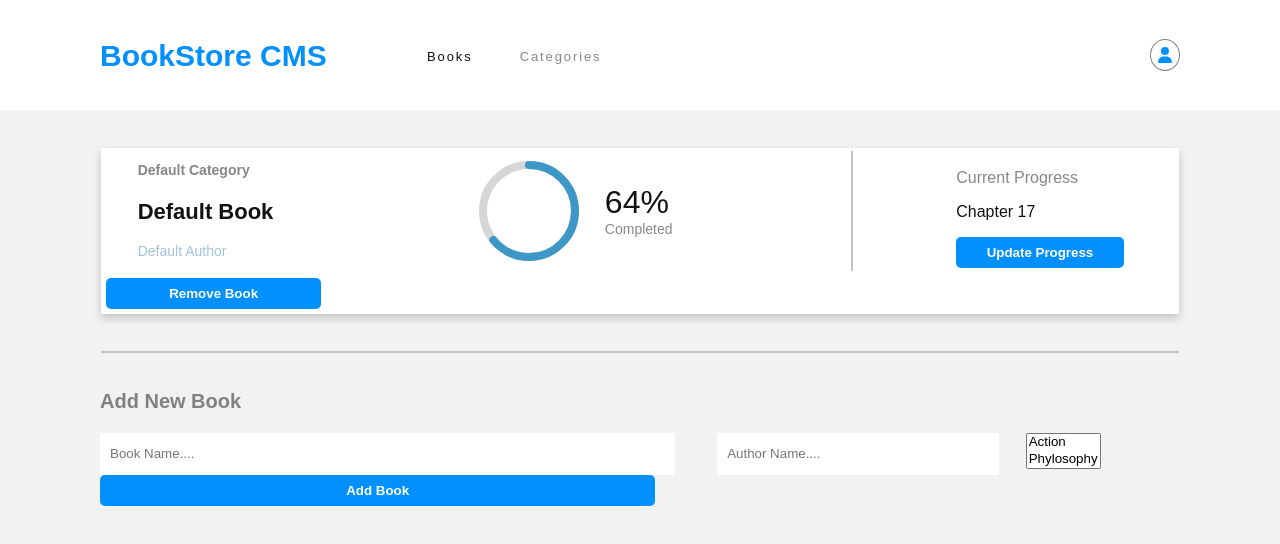
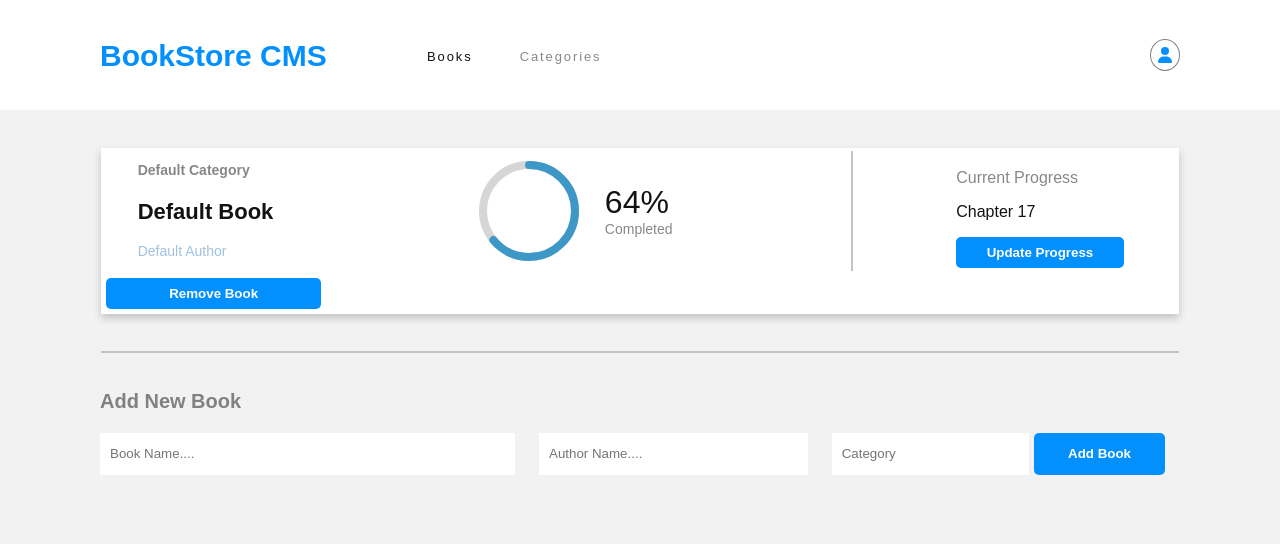
Before and after one commit to Tufahel/book-store, a React (Create React App) app: page / in a window 1280 px wide. Shown: the top 544 px of the page. Built offline with nearby package versions, Linux system fonts and the light colour scheme.

Commit message:
category input field basic style

```diff
--- a/src/components/AddBook/AddBook.css
+++ b/src/components/AddBook/AddBook.css
@@ -14,7 +14,7 @@ form {
 
 .inputs {
   display: grid;
-  grid-template-columns: 2fr 1fr 0.5fr;
+  grid-template-columns: 1.5fr 1fr 0.5fr 0.5fr;
 }
 
 input {
--- a/src/components/AddBook/AddBook.js
+++ b/src/components/AddBook/AddBook.js
@@ -34,26 +34,20 @@ function AddBook() {
             />
           </label>
           <label htmlFor="category">
-            <select
+            <input
               name="category"
-              id="category"
-              size="2"
-              onChange={(e) => setCategory(e.target.value)}
-              multiple
-            >
-              <option value="Action">Action</option>
-              <option value="Phylosophy">Phylosophy</option>
-              <option value="Fiction">Fiction</option>
-              <option value="Non-fiction">Non Fiction</option>
-            </select>
-            {/* <input
               type="text"
-              id="category"
-              name="category"
-              placeholder="Category..."
+              placeholder="Category"
+              list="category"
               onChange={(e) => setCategory(e.target.value)}
               required
-            /> */}
+            />
+            <datalist id="category">
+              <option value="Action">Action</option>
+              <option value="Fiction">Fiction</option>
+              <option value="Non Fiction">Non Fiction</option>
+              <option value="Phylosophy">Phylosophy</option>
+            </datalist>
           </label>
           <button
             type="submit"
```
